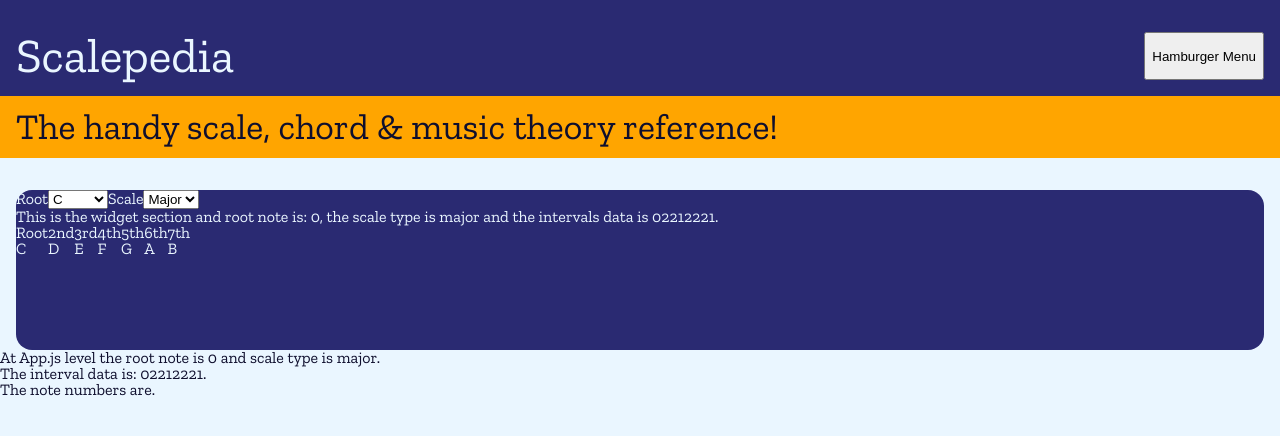
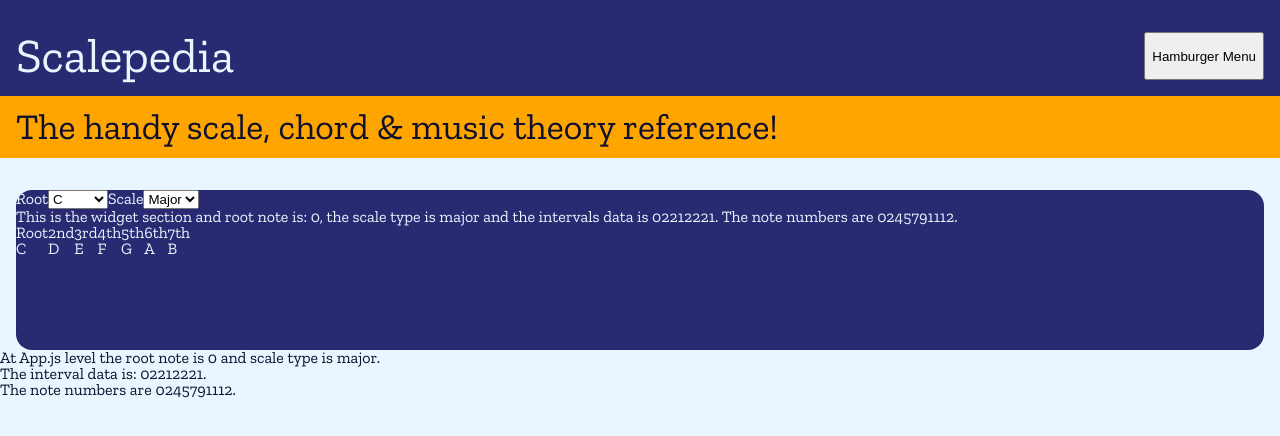
Before and after one commit to thomaswalsh92/scalepedia, a React (Create React App) app: page / in a window 1280 px wide. Shown: the top 436 px of the page. Built offline with nearby package versions, Linux system fonts and the light colour scheme.

Commit message:
implimented working version of noteNumberLookup, module still returns a bugged output

```diff
--- a/src/App.js
+++ b/src/App.js
@@ -8,18 +8,18 @@ import { Widget } from './Widget/Widget';
 import { intervalLookup } from './utilities/intervalLookup.js'
 import { noteNumberLookup } from './utilities/noteNumberLookup.js'
 
+//Initial variables required to ensure app loads with required data. Dirty but works.
+const initRootNote = 0
+const initScaleType = 'major'
+const initScaleIntervals = intervalLookup(initScaleType)
+const initNoteNumbers = noteNumberLookup(initRootNote, initScaleIntervals)
+
 function App() {
-
-  //Initial variables required to ensure app loads with required data. Dirty but works.
-  const initRootNote = 0
-  const initScaleType = 'major'
-  const initScaleIntervals = intervalLookup(initScaleType)
-  const initNoteNumbers = noteNumberLookup(initRootNote, initScaleIntervals)
 
   const [rootNote, setRootNote ] = React.useState(initRootNote)
   const [scaleType, setScaleType ] = React.useState(initScaleType)
   const [scaleIntervals, setScaleIntervals ] = React.useState(initScaleIntervals)
-  //const [noteNumbers, setNoteNumbers ] = React.useState(initNoteNumbers)
+  const [noteNumbers, setNoteNumbers ] = React.useState(initNoteNumbers)
 
   function changeRootNote(newRootNote) {
     setRootNote(newRootNote);
@@ -29,8 +29,12 @@ function App() {
     setScaleType(newScaleType);
   }
 
-  function changeScaleIntervals (newScaleIntervals) {
-    setScaleIntervals(intervalLookup(newScaleIntervals));
+  function changeScaleIntervals (newRootNote) {
+    setScaleIntervals(intervalLookup(newRootNote));
+  }
+
+  function changeNoteNumbers (newRootNote, newScaleIntervals) {
+    setNoteNumbers(noteNumberLookup(newRootNote, newScaleIntervals))
   }
 
   return (
@@ -45,10 +49,12 @@ function App() {
       changeScaleType={changeScaleType}
       scaleIntervals={scaleIntervals}
       changeScaleIntervals={changeScaleIntervals}
+      noteNumbers={noteNumbers}
+      changeNoteNumbers={changeNoteNumbers}
       />
       <p>At App.js level the root note is {rootNote} and scale type is {scaleType}.</p>
       <p>The interval data is: {scaleIntervals}.</p>
-      <p>The note numbers are.</p>
+      <p>The note numbers are {noteNumbers}.</p>
       </div>
     </div>
   );
--- a/src/Widget/ControlBar.js
+++ b/src/Widget/ControlBar.js
@@ -2,11 +2,13 @@ export const ControlBar = (props) => {
 
     function changeRootNote(event) {
         props.changeRootNote(event.target.value)
+        props.changeNoteNumbers(event.target.value, props.scaleIntervals)
     }
 
     function changeScaleType(event) {
         props.changeScaleType(event.target.value)
         props.changeScaleIntervals(event.target.value)
+        props.changeNoteNumbers(props.rootNote, props.scaleIntervals)
     }
 
     return (
@@ -32,5 +34,5 @@ export const ControlBar = (props) => {
                 <option value='minor'>Minor</option>
             </select>
         </div>
-    )
-}
+    );
+};
--- a/src/Widget/Widget.js
+++ b/src/Widget/Widget.js
@@ -10,9 +10,11 @@ export const Widget = (props) => {
             scaleType={props.scaleType}
             changeScaleType={props.changeScaleType}
             scaleIntervals={props.scaleIntervals}
-            changeScaleIntervals={props.changeScaleIntervals} />
-            <p>This is the widget section and root note is: {props.rootNote}, the scale type is {props.scaleType} and the intervals data is {props.scaleIntervals}.</p>
+            changeScaleIntervals={props.changeScaleIntervals}
+            noteNumbers={props.noteNumbers}
+            changeNoteNumbers={props.changeNoteNumbers} />
+            <p>This is the widget section and root note is: {props.rootNote}, the scale type is {props.scaleType} and the intervals data is {props.scaleIntervals}. The note numbers are {props.noteNumbers}.</p>
             <NoteSection rootNote={props.rootNote} scaleType={props.scaleType} />
         </div>
-    )
-}
+    );
+};
--- a/src/utilities/intervalLookup.js
+++ b/src/utilities/intervalLookup.js
@@ -1,4 +1,5 @@
 export const intervalLookup = (scaleType) => {
+    console.log (`intervalLookup being called with ${scaleType}`)
     const intervalTable = [
         { scaleType: 'major',
           intervals: [0, 2, 2, 1, 2, 2, 2, 1]
--- a/src/utilities/noteNumberLookup.js
+++ b/src/utilities/noteNumberLookup.js
@@ -2,12 +2,12 @@
 //array of values corresponding to the notes in that scale.
 
 export const noteNumberLookup = (rootNote, scaleIntervals) => {
+    console.log (`calling noteNumberLook up and the root note is: ${rootNote}, scaleIntervals is ${scaleIntervals}`)
     let noteNumbers = []
     let accumulator = 0
     for (let i in scaleIntervals) {
         accumulator += scaleIntervals[i]
         noteNumbers.push(rootNote + accumulator)
-        console.log (`Root note is: ${rootNote}, accumulator is ${accumulator}, notenumbers current state is ${noteNumbers}.`)
     }
     return noteNumbers
-}
+};
```
